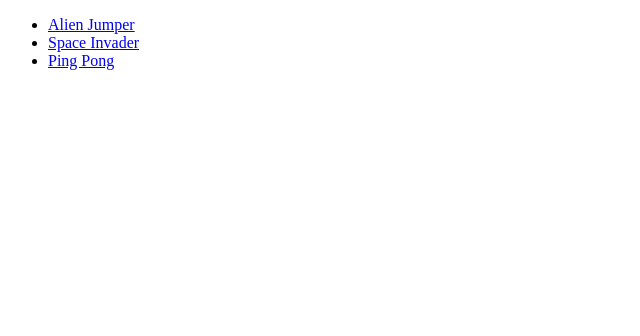
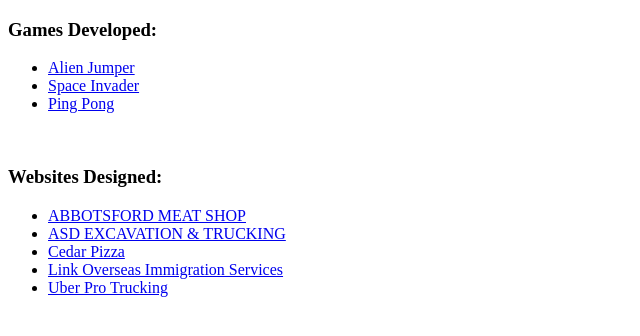
Before and after one commit to Aasmin/LiveGames.github.io, a plain HTML site: page index.html in a window 1280 px wide. Shown: the whole page, without its empty margins (0-640 px from the left). Drawn offline with Linux system fonts and the light colour scheme.

Commit message:
Updated website designs

```diff
--- a/index.html
+++ b/index.html
@@ -6,12 +6,23 @@
     <title>Live Projects</title>
 </head>
 <body>
-    <div>
+    <div><h3>Games Developed: </h3>
         <ul>
             <li><a href="Alien Jumper/index.html" class="nav-link">Alien Jumper</a></li>
             <li><a href="Space Invader/spaceInvader.html" class="nav-link">Space Invader</a></li>
             <li><a href="Ping Pong/pingPong.html" class="nav-link">Ping Pong</a></li>
         </ul>
     </div>
+    <br>
+    <div><h3>Websites Designed: </h3>
+        <ul>
+            <li><a href="https://www.abbotsfordmeatshop.com/" class="nav-link">ABBOTSFORD MEAT SHOP</a></li>
+            <li><a href="https://www.asdexcavation.com/" class="nav-link">ASD EXCAVATION & TRUCKING</a></li>
+            <li><a href="http://cedarpizza.ca/" class="nav-link">Cedar Pizza</a></li>
+            <li><a href="https://mediajatt.wixsite.com/linkos" class="nav-link">Link Overseas Immigration Services</a></li>
+            <li><a href="https://www.uberprotrucking.com/" class="nav-link">Uber Pro Trucking</a></li>
+        </ul>
+        </ul>
+    </div>
 </body>
 </html>
```
